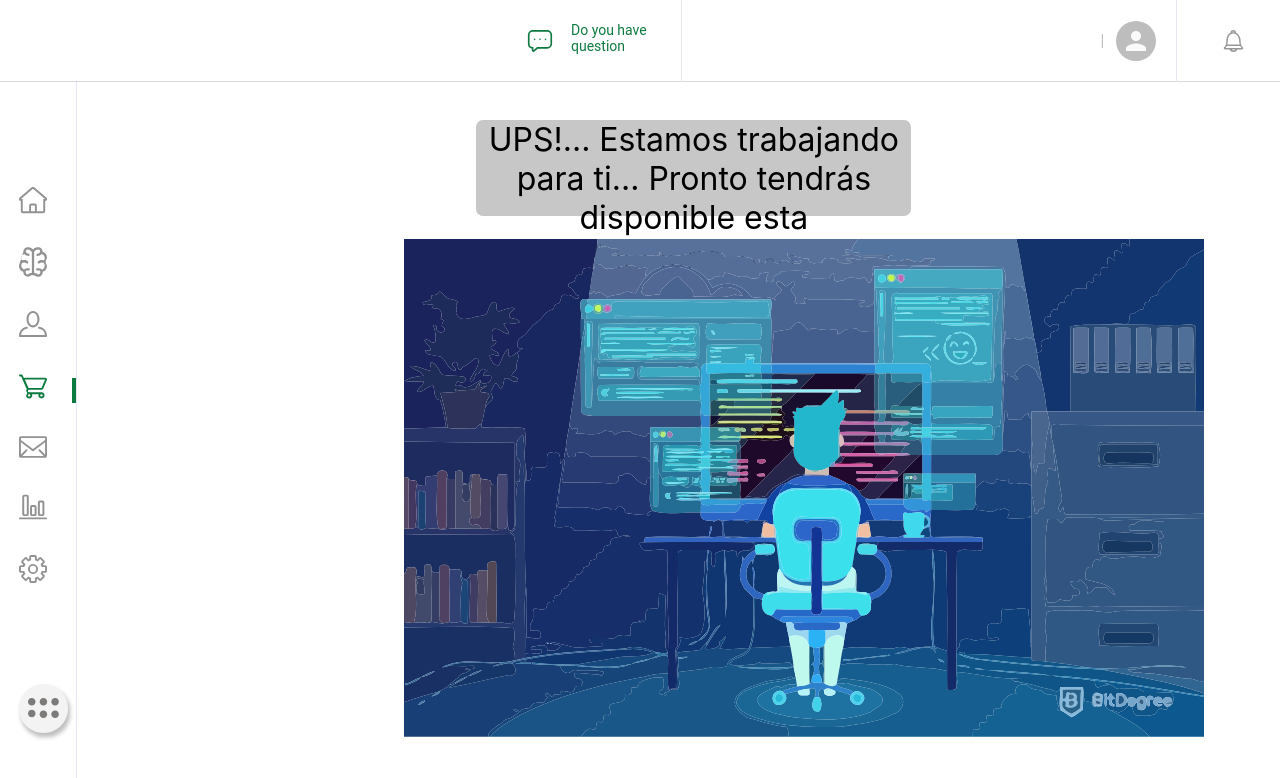
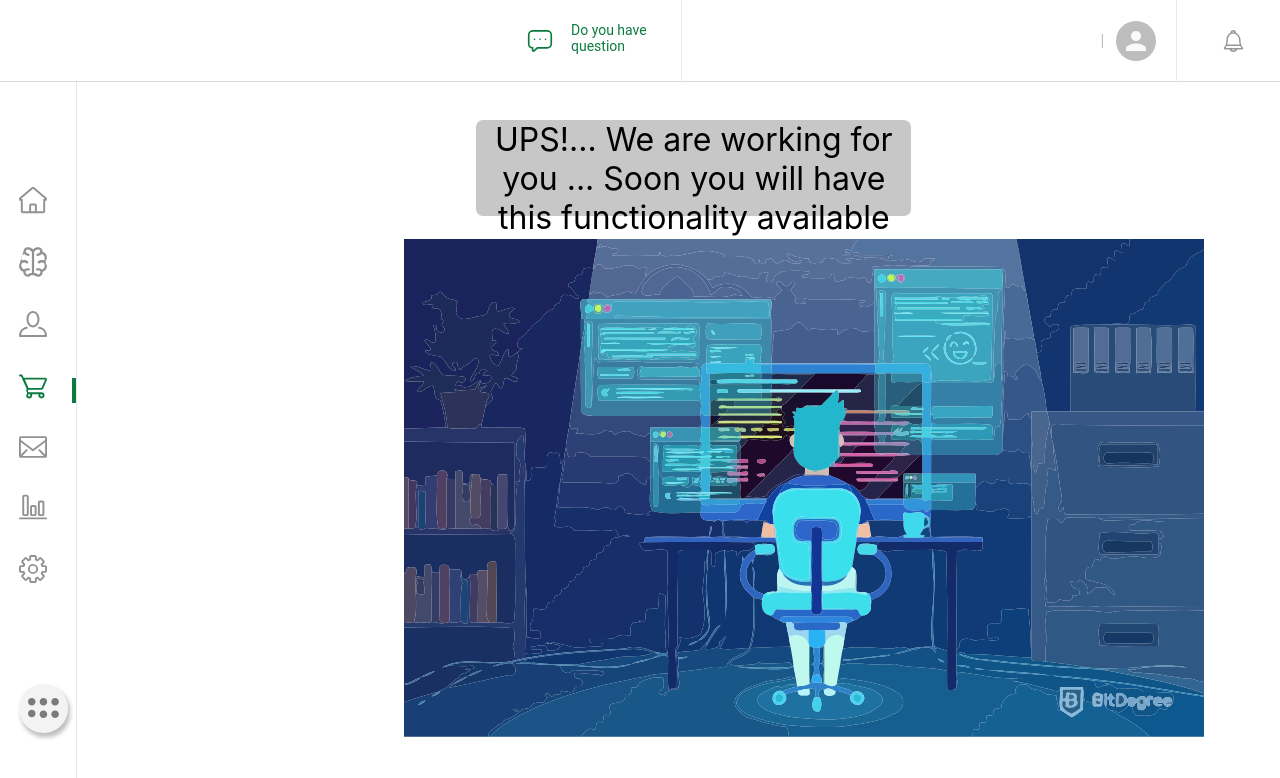
Before and after one commit to cesarevalo22/psicoAsistenteWeb, a React (Create React App) app: page /car in a window 1280 px wide. Shown: the top 778 px of the page. Built offline with nearby package versions, Linux system fonts and the light colour scheme.

Commit message:
project ok

```diff
--- a/src/components/stamAD/InDevelopment/InDevelopment.js
+++ b/src/components/stamAD/InDevelopment/InDevelopment.js
@@ -1,19 +1,20 @@
-import React, { useState, useRef } from "react";
+import React, { useContext, useRef } from "react";
 import { Link } from "react-router-dom";
 import SvgInDevelopment from "../../../assets/images/svgFiles/SvgInDevelopment";
 
 import inDevelopmentStyles from "../../../styles/stamAD/inDevelopmentStyles";
+import { TranslationContext } from "../../../context/translation/TranslationContext";
 
 
 function InDevelopment(props) {
 
-
+  const { translate } = useContext(TranslationContext)
     const classes = inDevelopmentStyles();
 
       return (
         <div style={{display: "block", width: "50%", margin: "auto"}}>
             <Link to={"/home"} style={{ textDecoration: 'none' }}>
-                <p className={classes.message}>UPS!... Estamos trabajando para ti... Pronto tendrás disponible esta funcionalidad</p>
+                <p className={classes.message}>{translate('indevelop', 'Title')}</p>
             </Link>
                 <div className = {classes.image}>
                   <SvgInDevelopment width={"100vh"} height={"100vh"} />
--- a/src/data/db.js
+++ b/src/data/db.js
@@ -52,6 +52,9 @@ const field =
             "element": "elemento",
 
         },
+        "indevelop": {
+            "Title": "UPS!... Estamos trabajando para ti... Pronto tendrás disponible esta funcionalidad",
+        },
 
     },
     "EN": {
@@ -104,6 +107,9 @@ const field =
             "element": "element",
 
         },
+        "indevelop": {
+            "Title": "UPS!... We are working for you ... Soon you will have this functionality available",
+        },
 
     }
 },
@@ -116,14 +122,14 @@ const usersDB = {
             user: 'carevalo@gmail.com',
             password:'estudiante',
             name: 'César Arévalo',
-            role: 'Estudiante',
+            role: 'Estud',
             avatar: 'CA'
         },
         {
             user: 'josedelgado@gmail.com',
             password: 'profesor',
             name: 'Jose Delgado',
-            role: 'Profe',
+            role: 'Prof',
             avatar: 'JD'
         }
     ],
```
Also changed, not shown: 2 other files (tests, documents, lock files or other folders).
